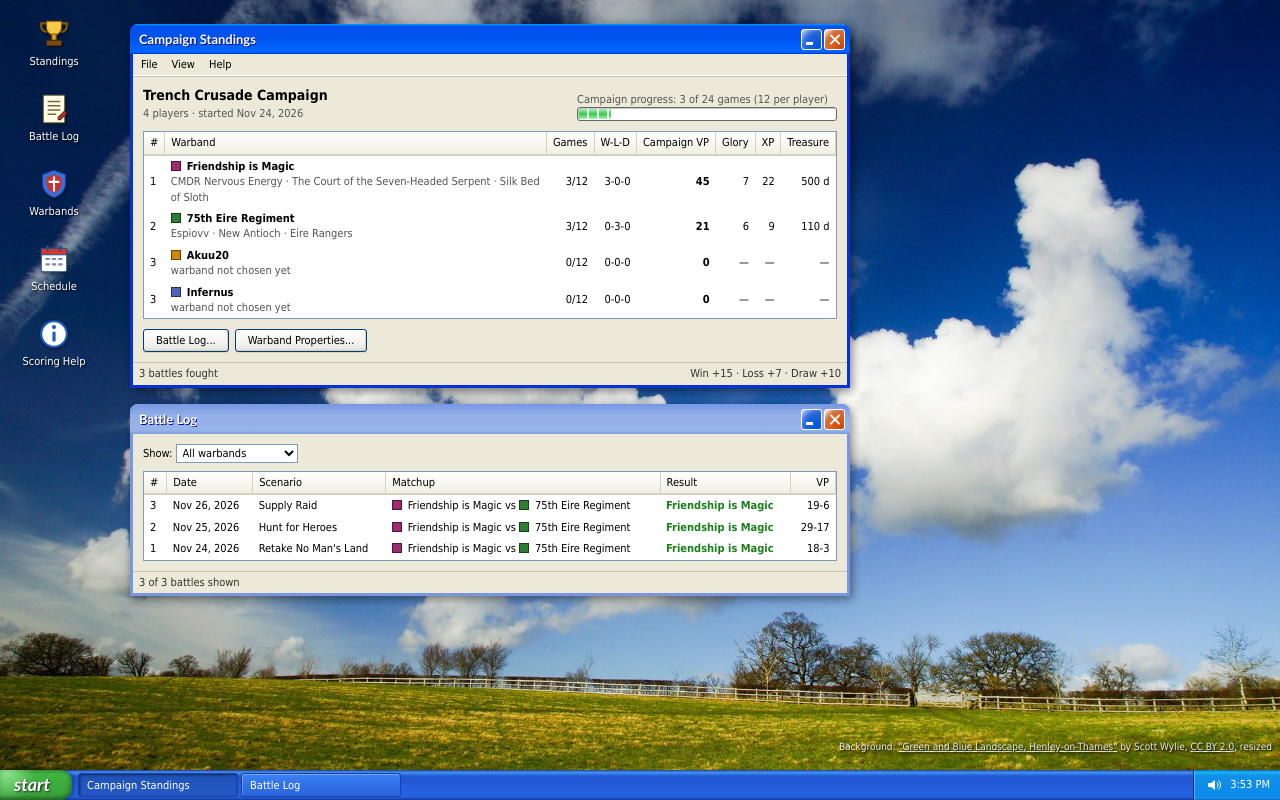
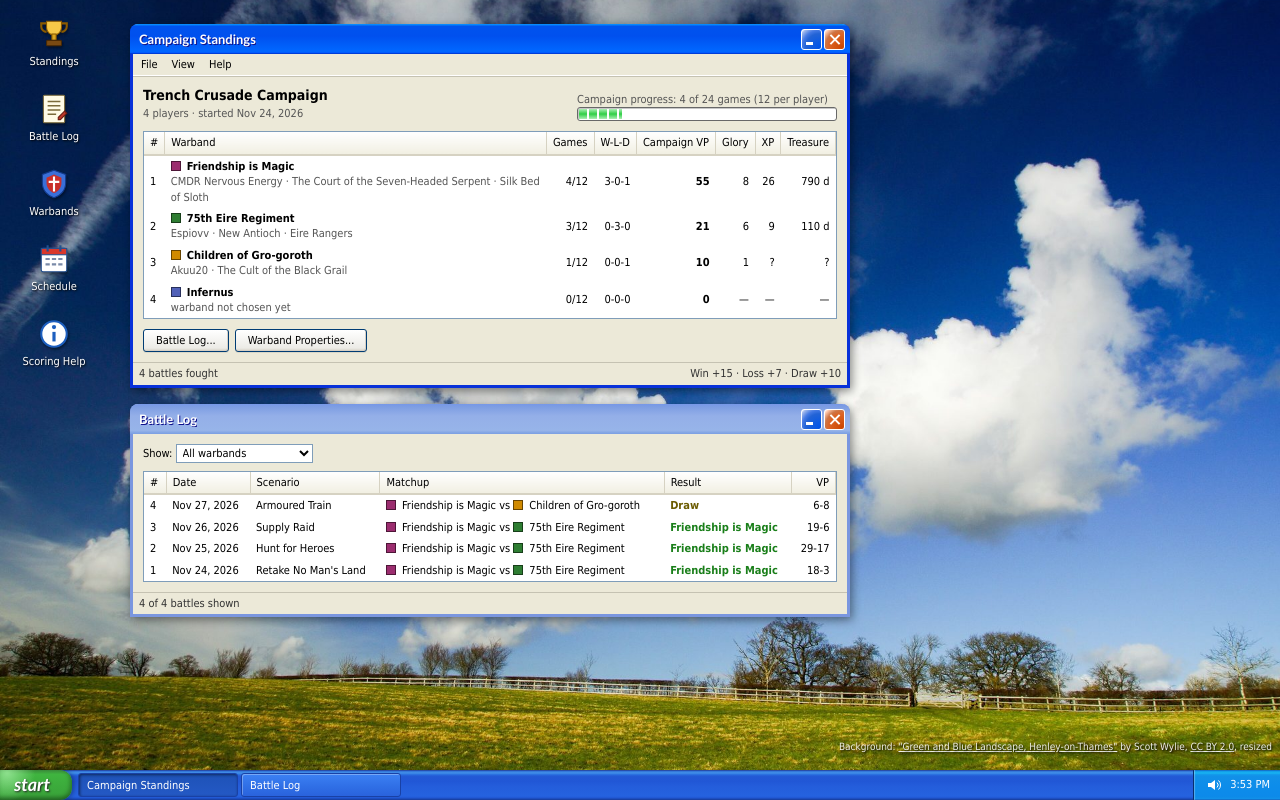
Before and after one commit to aficionadofish-boop/trench-campaign, a plain HTML site: page index.html in a window 1280 px wide. Drawn offline with Linux system fonts and the light colour scheme.

Commit message:
Game 4: FiM vs Children of Gro-goroth, Armoured Train, draw
Co-Authored-By: Claude Opus 5.5 <noreply@anthropic.com>

```diff
--- a/data.js
+++ b/data.js
@@ -27,8 +27,8 @@ window.CAMPAIGN = {
       variant: "Silk Bed of Sloth",
       patron: "Infernal Noble",
       color: "#9b2d6f",
-      strongbox: 276,   // after paying game 4 treatments (20) in advance
-      glory: 0
+      strongbox: 545,   // +100 if the High-Ranking Captive is ransomed (option not picked yet)
+      glory: 1
     },
     {
       id: "eire",
@@ -44,11 +44,11 @@ window.CAMPAIGN = {
     },
     {
       id: "akuu20",
-      name: null,            // warband name not chosen yet
+      name: "Children of Gro-goroth",
       player: "Akuu20",
-      faction: null,
+      faction: "The Cult of the Black Grail",
       variant: null,
-      patron: null,
+      patron: "Anti-Pope of Avignon",
       color: "#d08a00",
       strongbox: null,
       glory: null
@@ -99,6 +99,17 @@ window.CAMPAIGN = {
       glory: { fim: 3, eire: 3 },   // eire: 3 deeds; no Knighthood Glory (Lieutenant taken Out of Action)
       xp: { fim: 7, eire: null },
       ducats: { fim: 160, eire: 0 },   // fim: Exploration 16 (Black Market); eire skipped Exploration (Reinforcements)
+    },
+    {
+      n: 4,
+      date: "2026-11-27",
+      scenario: "Armoured Train",
+      players: ["fim", "akuu20"],
+      winner: "draw",   // agreed after the game: 6-8 on the table, but Undead Fortitude had been applied against FIRE
+      vp: { fim: 6, akuu20: 8 },
+      glory: { fim: 1, akuu20: 1 },   // fim: Knighthood
+      xp: { fim: 4, akuu20: null },
+      ducats: { fim: 290, akuu20: null },   // fim: Exploration 29 -> 25 High-Ranking Captive
     }
   ]
 };
--- a/index.html
+++ b/index.html
@@ -5,7 +5,7 @@
 <meta name="viewport" content="width=device-width, initial-scale=1">
 <title>Campaign Tracker</title>
 <meta name="description" content="Trench Crusade campaign standings: Campaign VP, Glory, XP, treasure and battle record.">
-<link rel="stylesheet" href="style.css?v=202611262215">
+<link rel="stylesheet" href="style.css?v=202611271900">
 </head>
 <body>
 <div id="desktop">
@@ -178,7 +178,7 @@
   </div>
 </div>
 
-<script src="data.js?v=202611262215"></script>
-<script src="app.js?v=202611262215"></script>
+<script src="data.js?v=202611271900"></script>
+<script src="app.js?v=202611271900"></script>
 </body>
 </html>
```
